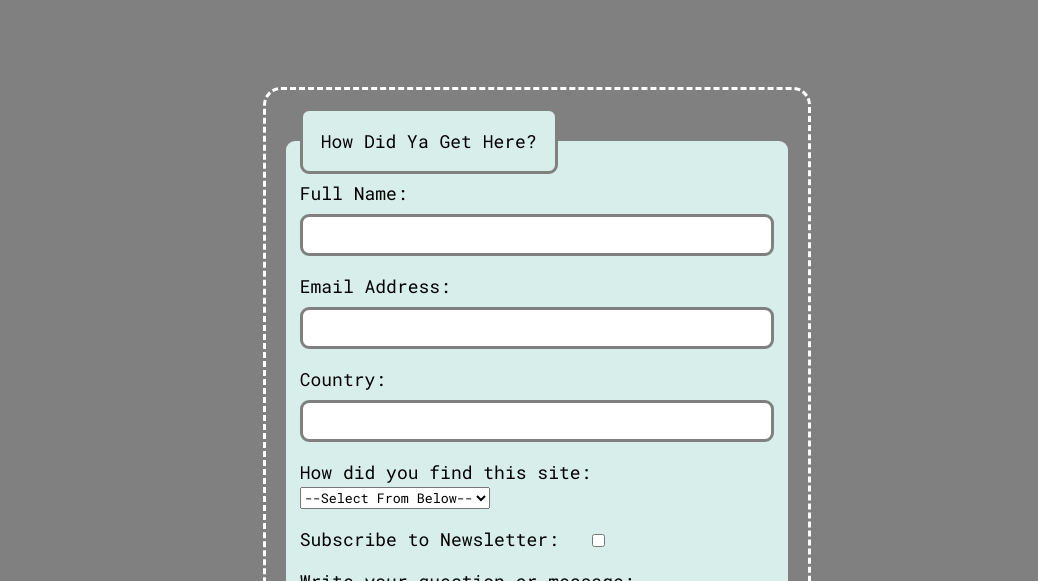
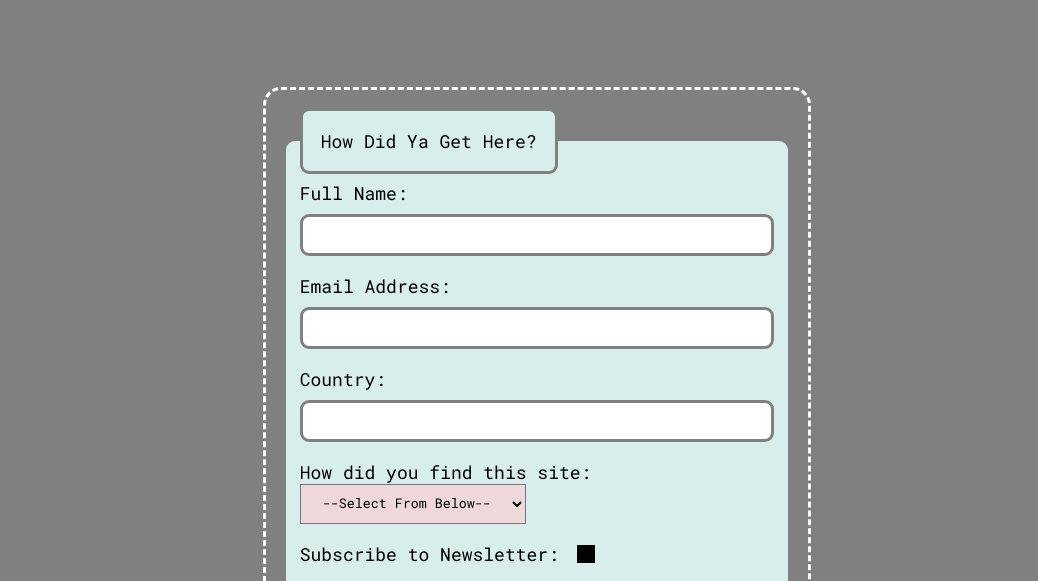
Before and after one commit to evannor/form-portfolio-find, a plain HTML site: page index.html in a window 1280 px wide. Shown: the part 155-736 px from the top of the page, without its empty margins (103-1141 px from the left). Drawn offline with Linux system fonts and the light colour scheme.

Commit message:
Style select, option, and checkbox

```diff
--- a/index.css
+++ b/index.css
@@ -4,6 +4,7 @@
   --main-txt-color: white;
   --main-font-family: "Roboto Mono", monospace;
   --main-font-size: 18px;
+  --main-primary: #d8eeeb;
 }
 
 /* Global Classes */
@@ -46,13 +47,13 @@ form {
   border-radius: 18px;
 }
 fieldset {
-  background-color: #d8eeeb;
+  background-color: var(--main-primary);
   border: none;
   border-radius: 9px;
   position: relative;
 }
 legend {
-  background-color: #d8eeeb;
+  background-color: var(--main-primary);
 }
 input {
   width: 100%;
@@ -61,7 +62,7 @@ input {
   outline: none;
 }
 button {
-  background-color: #d8eeeb;
+  background-color: var(--main-primary);
   position: absolute;
   bottom: -12%;
   right: 0;
@@ -91,6 +92,7 @@ input[type="checkbox"] {
   flex-direction: row;
   justify-content: left;
   align-items: center;
+  position: relative;
 }
 .check-box input,
 .check-box label {
@@ -105,6 +107,58 @@ input[type="checkbox"] {
   justify-content: left;
   align-items: left;
 }
-/* .select-menu {
+.select-menu {
   padding: 18px 0;
-} */
+}
+/* Hide the browser's default checkbox */
+.check-box input {
+  position: absolute;
+  opacity: 0;
+  cursor: pointer;
+  height: 0;
+  width: 0;
+}
+/* Create unique checkbox */
+.checkmark {
+  position: relative;
+  top: 0;
+  left: 18px;
+  height: 18px;
+  width: 18px;
+  background-color: #000;
+}
+/* On mouse-over, add a grey background color */
+.check-box:hover input ~ .checkmark {
+  background-color: var(--main-bg-color);
+}
+/* When the checkbox is checked, add a blue background */
+.check-box input:checked ~ .checkmark {
+  background-color: #464047;
+}
+/* Create the checkmark/indicator (hidden when not checked) */
+.checkmark:after {
+  content: "";
+  position: absolute;
+  display: none;
+}
+/* Show the checkmark when checked */
+.check-box input:checked ~ .checkmark:after {
+  display: block;
+}
+/* Style the checkmark/indicator */
+.check-box .checkmark:after {
+  left: 5px;
+  top: 1px;
+  width: 5px;
+  height: 10px;
+  border: solid white;
+  border-width: 0 3px 3px 0;
+  -webkit-transform: rotate(45deg);
+  -ms-transform: rotate(45deg);
+  transform: rotate(45deg);
+}
+/* Style option selected color */
+select,
+select > option {
+  background-color: #eed8db;
+}
--- a/index.html
+++ b/index.html
@@ -26,7 +26,7 @@
           <input class="box-border box-padding mrg-top-1" type="text" name="location" id="location">
         </label>
         <label for="source" class="select-menu space-margin">How did you find this site:
-          <select name="source" id="source" form="find-source">
+          <select name="source" id="source" form="find-source" class="box-padding">
             <option value="">--Select From Below--</option>
             <option value="linkedIn">LinkedIn</option>
             <option value="medium">Medium</option>
@@ -36,6 +36,7 @@
         </label>
         <label for="subscribeNews" class="check-box space-margin">Subscribe to Newsletter:
           <input class="box-border box-padding" type="checkbox" name="newsletter" id="subscribeNews">
+          <span class="checkmark"></span>
         </label>
         <label for="message" class="txt-msg mrg-top-1">Write your question or message:
             <textarea class="box-border mrg-top-1" name="message" id="message" cols="30" rows="10"></textarea>
```
